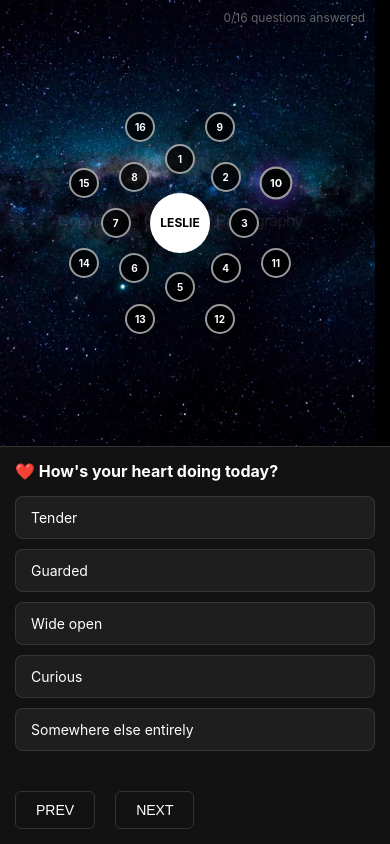
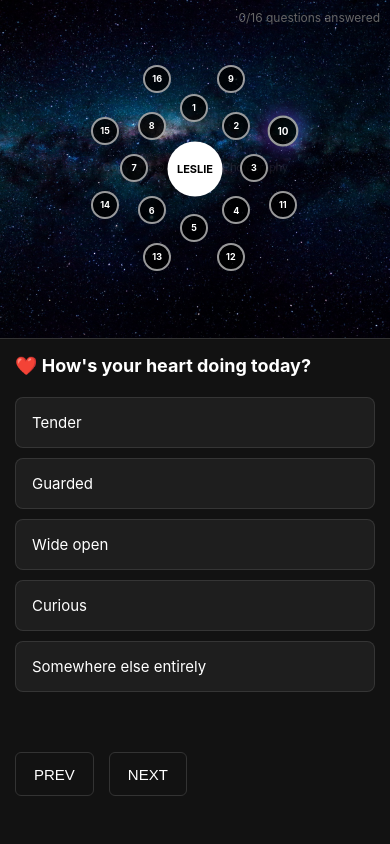
Before and after one commit to behole/strallagee-2, a website: page public/index.html in a window 390 px wide. Both pictures are taken after a click on the element "10". Drawn offline with Linux system fonts and the light colour scheme.

Commit message:
Major mobile UX improvements and share functionality
📱 MOBILE UX OVERHAUL:
- Fixed clunky mobile experience with better spacing and touch targets
- Improved wheel sizing and positioning (90vw on small screens)
- Better sidebar height distribution (60vh on small screens)
- Larger touch targets for buttons (min-height: 44px-48px)
- Improved text sizing and spacing for mobile readability

🔘 BUTTON CLEANUP:
- Fixed duplicate 'Generate' buttons on final node
- CTA buttons only show on nodes 2-15 (not first or last)
- Cleaner navigation flow without conflicts

📤 SOCIAL SHARING:
- Added 5 share options: Email, Instagram, X/Twitter, Facebook, Copy
- Working share URLs for social platforms
- Clipboard functionality with fallback for older browsers
- Instagram shows copy message since no direct sharing API

KEY IMPROVEMENTS:
- Mobile experience is much smoother and less clunky
- No more confusing duplicate buttons
- Easy sharing increases viral potential

```diff
--- a/public/index.html
+++ b/public/index.html
@@ -202,7 +202,7 @@
         @media (max-width: 768px) {
             body {
                 padding: 0;
-                overflow: auto;
+                overflow-x: hidden;
             }
 
             .container {
@@ -214,42 +214,38 @@
 
             .wheel-container {
                 flex: 1;
-                min-height: 50vh;
-                padding: 0;
+                min-height: 45vh;
+                padding: 10px;
                 display: flex;
                 align-items: center;
                 justify-content: center;
                 position: relative;
-                width: 100vw;
+                width: 100%;
                 box-sizing: border-box;
-                overflow: visible;
-                margin-left: -20px;
-                margin-right: -20px;
             }
 
             .sacred-wheel {
-                width: min(80vw, 350px);
-                height: min(80vw, 350px);
+                width: min(85vw, 320px);
+                height: min(85vw, 320px);
                 position: relative;
             }
 
             .center-node {
-                width: 80px;
-                height: 80px;
-                font-size: 14px;
+                width: 70px;
+                height: 70px;
+                font-size: 13px;
             }
 
             .node {
-                width: 40px;
-                height: 40px;
-                font-size: 12px;
+                width: 35px;
+                height: 35px;
+                font-size: 11px;
             }
 
             .sidebar {
                 width: 100%;
                 flex-shrink: 0;
-                min-height: 300px;
-                max-height: 50vh;
+                min-height: 55vh;
                 border-left: none;
                 border-top: 1px solid #333;
                 padding: 20px;
@@ -260,8 +256,16 @@
             }
 
             .question-title {
-                font-size: 18px;
-                margin-bottom: 20px;
+                font-size: 20px;
+                margin-bottom: 25px;
+                line-height: 1.3;
+            }
+
+            .option {
+                padding: 16px 20px;
+                margin-bottom: 12px;
+                font-size: 16px;
+                line-height: 1.4;
             }
 
             .progress {
@@ -269,52 +273,63 @@
                 right: 10px;
                 font-size: 12px;
             }
+
+            .navigation {
+                margin-top: 20px;
+                gap: 15px;
+            }
+
+            .btn {
+                padding: 14px 20px;
+                font-size: 16px;
+                min-height: 48px;
+            }
         }
 
         @media (max-width: 480px) {
             .wheel-container {
-                padding: 0;
-                min-height: 45vh;
-                margin-left: -15px;
-                margin-right: -15px;
+                padding: 5px;
+                min-height: 40vh;
             }
 
             .sacred-wheel {
-                width: min(75vw, 280px);
-                height: min(75vw, 280px);
+                width: min(90vw, 260px);
+                height: min(90vw, 260px);
             }
 
             .center-node {
-                width: 60px;
-                height: 60px;
-                font-size: 12px;
+                width: 55px;
+                height: 55px;
+                font-size: 11px;
             }
 
             .node {
-                width: 30px;
-                height: 30px;
-                font-size: 10px;
+                width: 28px;
+                height: 28px;
+                font-size: 9px;
             }
 
             .sidebar {
                 padding: 15px;
-                min-height: 250px;
+                min-height: 60vh;
             }
 
             .question-title {
-                font-size: 16px;
-                margin-bottom: 15px;
-                line-height: 1.2;
+                font-size: 18px;
+                margin-bottom: 20px;
+                line-height: 1.3;
             }
 
             .option {
-                padding: 12px 15px;
-                font-size: 14px;
+                padding: 14px 16px;
+                font-size: 15px;
+                margin-bottom: 10px;
             }
 
             .btn {
-                padding: 10px 20px;
-                font-size: 14px;
+                padding: 12px 18px;
+                font-size: 15px;
+                min-height: 44px;
             }
         }
     </style>
@@ -689,9 +704,9 @@
                 `;
             }
 
-            // Add CTA for generating reading (after first question)
+            // Add CTA for generating reading (but not on final question to avoid duplication)
             let ctaHTML = '';
-            if (index > 0 && answers.sunSign) {
+            if (index > 0 && index < questions.length - 1 && answers.sunSign) {
                 const answeredCount = Object.keys(answers).length;
                 ctaHTML = `
                     <div style="margin-top: 30px; padding: 20px; background: rgba(124, 58, 237, 0.1); border: 1px solid rgba(124, 58, 237, 0.3); border-radius: 8px;">
@@ -967,7 +982,7 @@
             // Replace the sidebar with the horoscope result
             const sidebar = document.querySelector('.sidebar');
             sidebar.innerHTML = `
-                <div style="max-height: 80vh; overflow-y: auto;">
+                <div style="max-height: 70vh; overflow-y: auto;">
                     <h2 style="font-size: 24px; margin-bottom: 20px; color: #7c3aed;">
                         Your ${result.zodiacSign} Reading
                     </h2>
@@ -978,10 +993,72 @@
                         ${result.horoscope}
                     </div>
                 </div>
-                <div style="margin-top: 30px; padding-top: 20px; border-top: 1px solid #333;">
+
+                <div style="margin-top: 25px; padding-top: 20px; border-top: 1px solid #333;">
+                    <h3 style="color: #7c3aed; margin-bottom: 15px; font-size: 16px;">Share Your Reading</h3>
+                    <div style="display: flex; gap: 10px; margin-bottom: 20px; flex-wrap: wrap;">
+                        <button onclick="shareToEmail()" style="background: #4F46E5; color: white; border: none; padding: 10px 15px; border-radius: 6px; cursor: pointer; font-size: 14px; display: flex; align-items: center; gap: 5px;">
+                            📧 Email
+                        </button>
+                        <button onclick="shareToInstagram()" style="background: #E4405F; color: white; border: none; padding: 10px 15px; border-radius: 6px; cursor: pointer; font-size: 14px; display: flex; align-items: center; gap: 5px;">
+                            📷 Instagram
+                        </button>
+                        <button onclick="shareToTwitter()" style="background: #1DA1F2; color: white; border: none; padding: 10px 15px; border-radius: 6px; cursor: pointer; font-size: 14px; display: flex; align-items: center; gap: 5px;">
+                            🐦 X
+                        </button>
+                        <button onclick="shareToFacebook()" style="background: #1877F2; color: white; border: none; padding: 10px 15px; border-radius: 6px; cursor: pointer; font-size: 14px; display: flex; align-items: center; gap: 5px;">
+                            📘 Facebook
+                        </button>
+                        <button onclick="copyToClipboard()" style="background: #6B7280; color: white; border: none; padding: 10px 15px; border-radius: 6px; cursor: pointer; font-size: 14px; display: flex; align-items: center; gap: 5px;">
+                            📋 Copy
+                        </button>
+                    </div>
                     <button class="btn" onclick="startOver()">Create Another Reading</button>
                 </div>
             `;
+        }
+
+        // Share functions
+        function shareToEmail() {
+            const subject = "My Cosmic Reading";
+            const body = document.querySelector('.sidebar div').textContent;
+            const mailtoLink = `mailto:?subject=${encodeURIComponent(subject)}&body=${encodeURIComponent(body)}`;
+            window.open(mailtoLink);
+        }
+
+        function shareToInstagram() {
+            // Instagram doesn't support direct URL sharing, so copy to clipboard instead
+            copyToClipboard();
+            alert("✨ Reading copied to clipboard! Paste it into your Instagram story or post.");
+        }
+
+        function shareToTwitter() {
+            const text = "Just got my personalized cosmic reading! ✨🔮";
+            const url = window.location.href;
+            const twitterUrl = `https://twitter.com/intent/tweet?text=${encodeURIComponent(text)}&url=${encodeURIComponent(url)}`;
+            window.open(twitterUrl, '_blank');
+        }
+
+        function shareToFacebook() {
+            const url = window.location.href;
+            const facebookUrl = `https://www.facebook.com/sharer/sharer.php?u=${encodeURIComponent(url)}`;
+            window.open(facebookUrl, '_blank');
+        }
+
+        function copyToClipboard() {
+            const readingText = document.querySelector('.sidebar div').textContent;
+            navigator.clipboard.writeText(readingText).then(() => {
+                alert("📋 Reading copied to clipboard!");
+            }).catch(() => {
+                // Fallback for older browsers
+                const textArea = document.createElement('textarea');
+                textArea.value = readingText;
+                document.body.appendChild(textArea);
+                textArea.select();
+                document.execCommand('copy');
+                document.body.removeChild(textArea);
+                alert("📋 Reading copied to clipboard!");
+            });
         }
 
         function startOver() {
```
